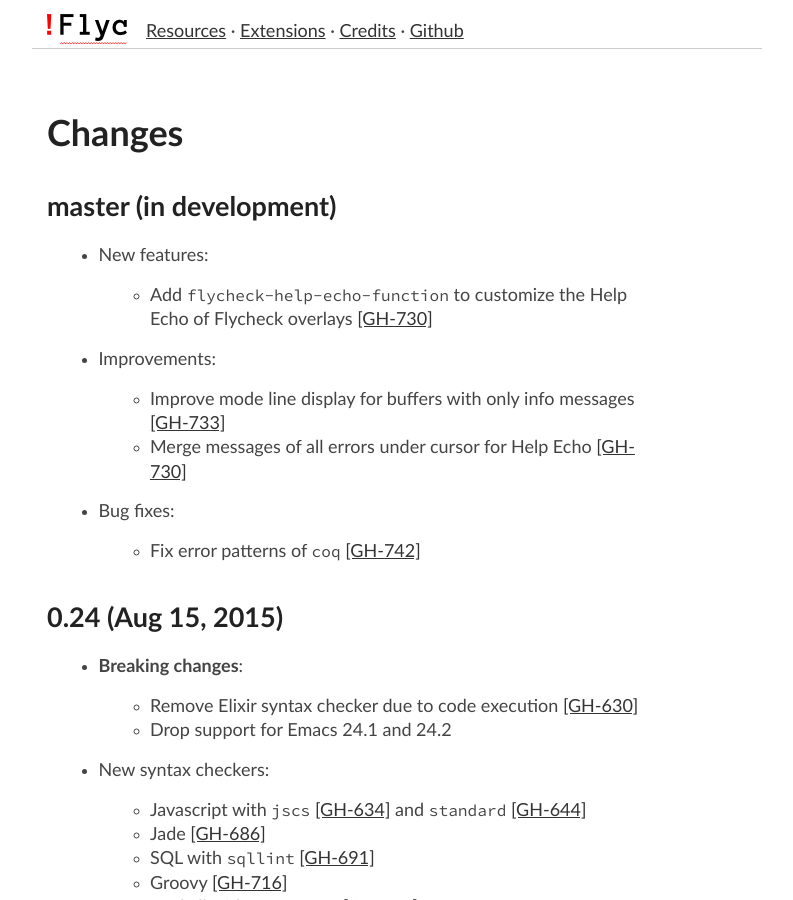
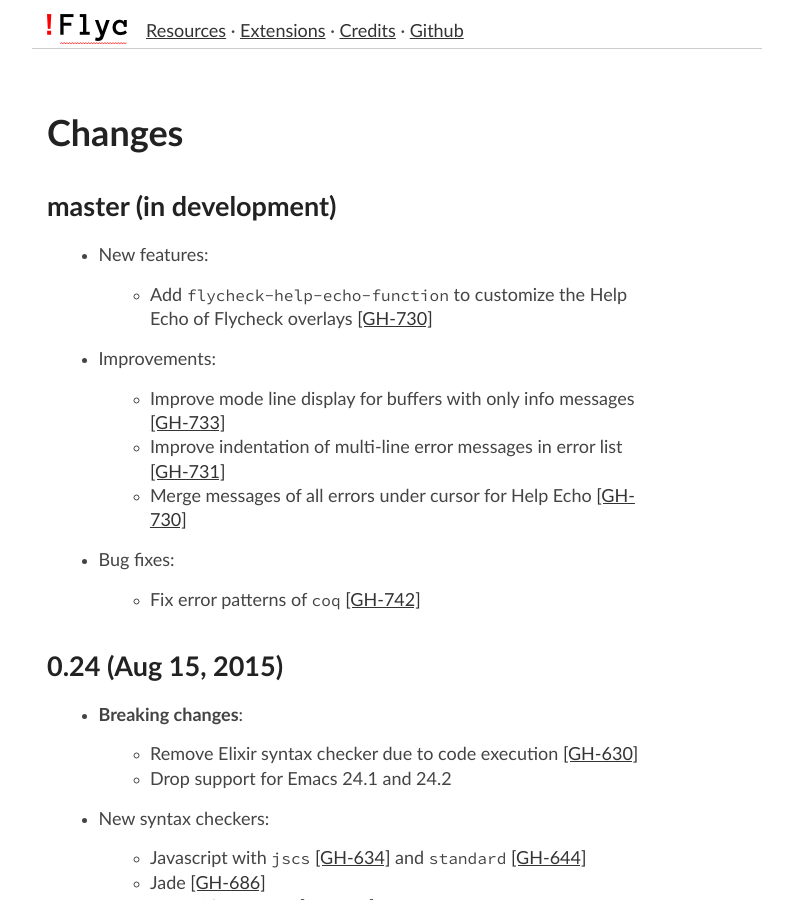
Before and after one commit to cmarqu/flycheck.github.io, a Jekyll site: the page built from changes.md, in a window 1280 px wide and 900 px high. Shown: the whole window, without its empty margins (243-1036 px from the left). Built offline with Jekyll 4.4.1, drawn with Linux system fonts in a browser that asks for light colours.

Commit message:
Update manual from flycheck/flycheck@0c0870e

```diff
--- a/_includes/changes.md
+++ b/_includes/changes.md
@@ -9,6 +9,7 @@ master (in development)
 - Improvements:
 
   - Improve mode line display for buffers with only info messages [[GH-733]](https://github.com/flycheck/flycheck/issues/733)
+  - Improve indentation of multi-line error messages in error list [[GH-731]](https://github.com/flycheck/flycheck/issues/731)
   - Merge messages of all errors under cursor for Help Echo [[GH-730]](https://github.com/flycheck/flycheck/issues/730)
 
 - Bug fixes:
```
